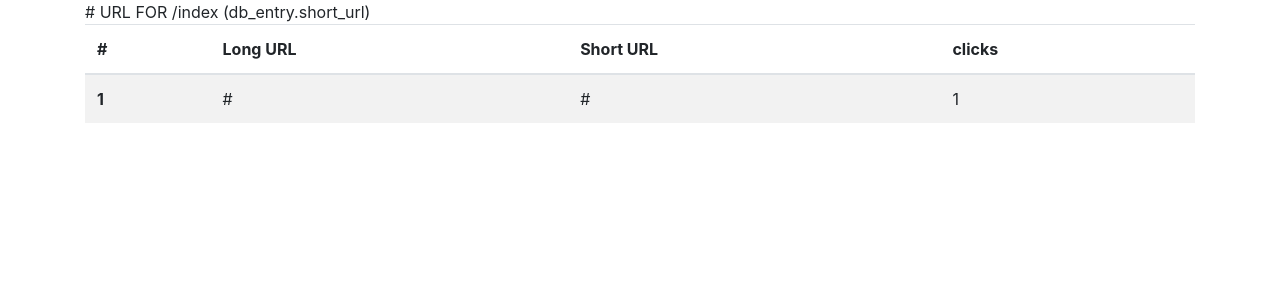
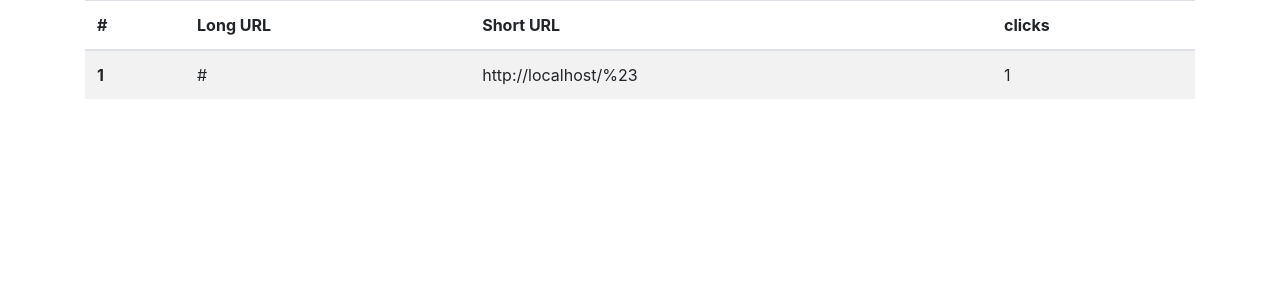
Before and after one commit to KaltakhchyanD/socrat, a Flask app: page /admin in a window 1280 px wide. Shown: the top 300 px of the page. Run offline with Flask 2, Linux system fonts and the light colour scheme; tables that the repository leaves empty hold one stand-in row (values such as "Sample post"); some libraries are stand-ins or nearby versions.

Commit message:
Make actual url be visible instead of relative path in admin view

```diff
--- a/myapp/__init__.py
+++ b/myapp/__init__.py
@@ -85,7 +85,6 @@ def create_app():
     @admin_required
     @app.route("/admin")
     def admin_view():
-        # links = ShortUrl.query.order_by(db.desc(ShortUrl.id)).limit(10).all()
         links = (
             ShortUrl.query.join(ShortUrl.clicks)
             .order_by(db.desc(Click.number_of_clicks))
--- a/myapp/templates/admin.html
+++ b/myapp/templates/admin.html
@@ -14,8 +14,7 @@
                                 <tr>
                                     <th scope="row">{{ index+1 }}</th>
                                     <td>{{ db_entry.long_url }}</td>
-                                    # URL FOR /index (db_entry.short_url)
-                                    <td>{{ db_entry.short_url }}</td>
+                                    <td>{{ url_for("redirect_to_long_url", link = links[0].short_url, _external=True) }}</td>
                                     <td>{{ db_entry.clicks.number_of_clicks }}</td>
                                 </tr>
                             {% endfor %}
```
